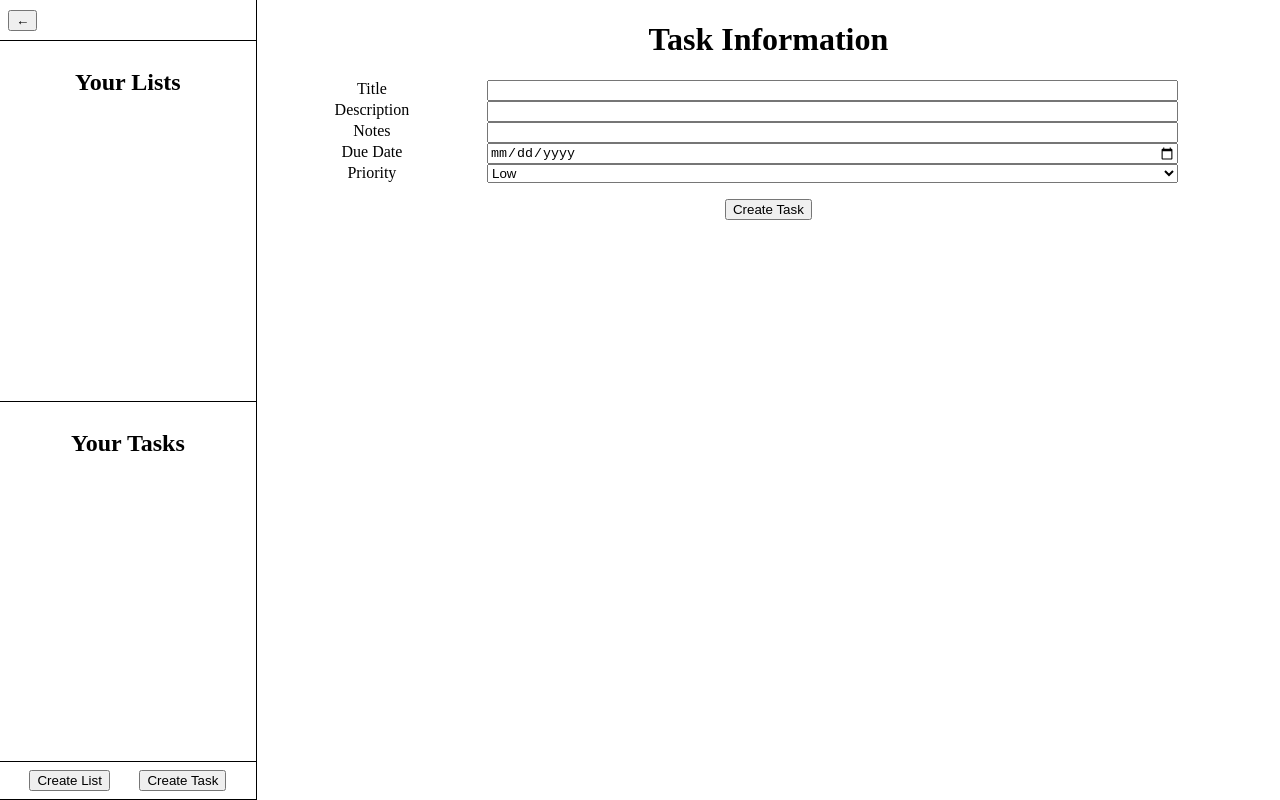
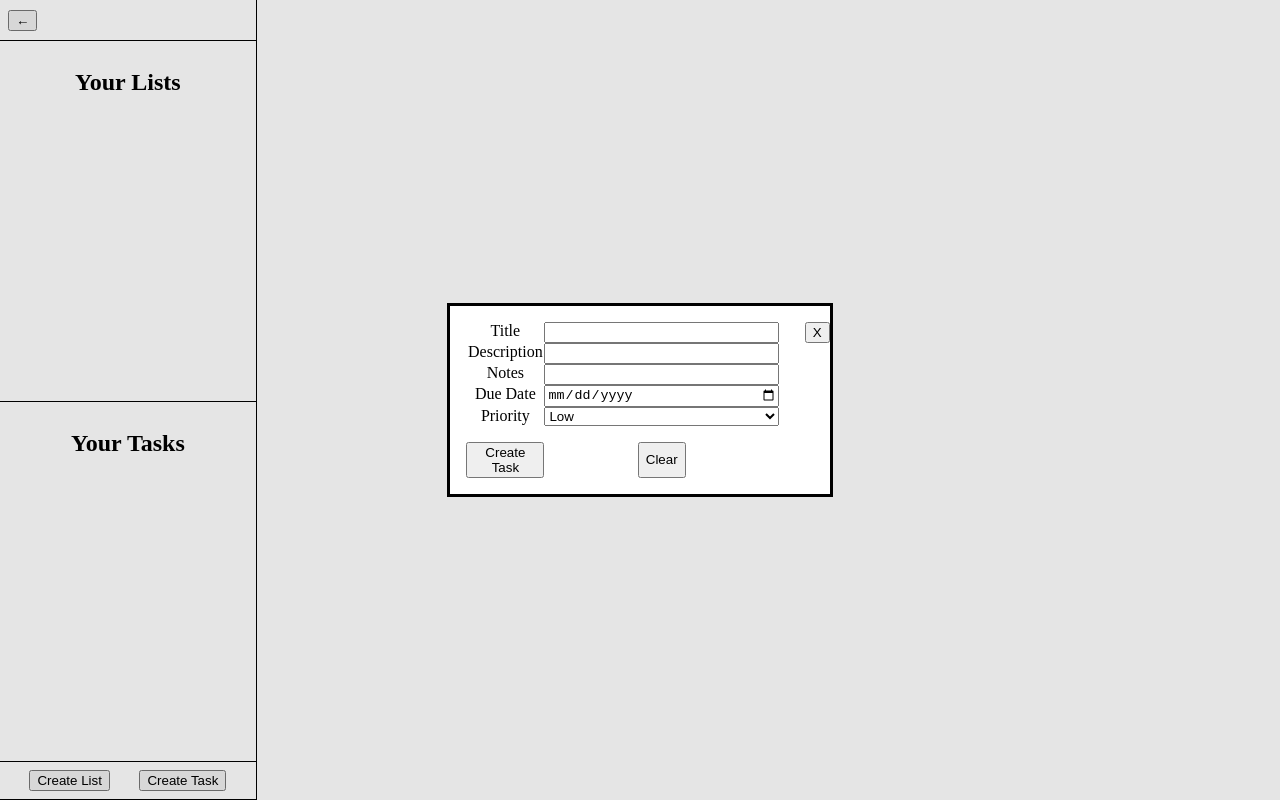
Before and after one commit to Nour-Al-Hazzouri/odin_todo-list, a website built with webpack: page src/index.html in a window 1280 px wide. Both pictures are taken after a click on the button "Create Task". Built offline with nearby package versions, Linux system fonts and the light colour scheme.

Commit message:
Complete Task Dialog & Various Changes
Completed initially the dialog to create new tasks (open, close, submit, clear)
Added more comments across many files to ensure readability
Renamed `TodoObjectsFactory.js` and `ListObjectsFactory.js` to correctly follow js class naming convention

```diff
--- a/src/DOM/elementsCreator.js
+++ b/src/DOM/elementsCreator.js
@@ -1,3 +1,4 @@
+// Create same element multiple times with a loop.
 function elementsCreate(element, number) {
   const createdElement = new Array();
   if (!element || !number) {
--- a/src/DOM/sidebarComponent/sidebarBehavior.js
+++ b/src/DOM/sidebarComponent/sidebarBehavior.js
@@ -7,7 +7,6 @@ import {
 
 import { body, aside, main } from "../../universalQueries.js";
 import elementsCreate from "../elementsCreator.js";
-import { taskForm } from "../taskCreatorComponent/createTaskPage.js";
 
 function collapseSidebar() {
   aside.classList.remove("aside-expanded");
@@ -37,8 +36,4 @@ function expandSidebar() {
   sidebarButtons[0].addEventListener("click", collapseSidebar);
 }
 
-function appendCreateTaskPage() {
-  taskForm();
-}
-
-export { collapseSidebar, expandSidebar, appendCreateTaskPage };
+export { collapseSidebar, expandSidebar };
--- a/src/DOM/sidebarComponent/sidebarElements.js
+++ b/src/DOM/sidebarComponent/sidebarElements.js
@@ -1,5 +1,6 @@
 import elementsCreate from "../elementsCreator.js";
 
+// Universal sidebar elements
 const sidebarSections = elementsCreate("section", 4);
 const sidebarDivs = elementsCreate("div", 2);
 const sidebarH2 = elementsCreate("h2", 3);
--- a/src/DOM/sidebarComponent/sidebarInterface.js
+++ b/src/DOM/sidebarComponent/sidebarInterface.js
@@ -8,6 +8,7 @@ import {
 } from "./sidebarSections.js";
 
 function appendSidebar() {
+  // collapseSidebar is called by expandSidebar
   expandSidebar();
   appendSectionOne();
   appendSectionTwo();
--- a/src/DOM/sidebarComponent/sidebarSections.js
+++ b/src/DOM/sidebarComponent/sidebarSections.js
@@ -6,6 +6,11 @@ import {
 } from "./sidebarElements.js";
 import { body, aside } from "../../universalQueries.js";
 import { appendCreateTaskPage } from "./sidebarBehavior.js";
+import {
+  appendTaskDialog,
+  manipulateTaskDialog,
+  manipulateTaskModal,
+} from "../taskCreatorComponent/createTaskDialog.js";
 
 function appendSectionOne() {
   aside.append(sidebarSections[0]);
@@ -31,13 +36,14 @@ function appendSectionThree() {
 
 function appendSectionFour() {
   aside.append(sidebarSections[3]);
-  sidebarSections[3].append(sidebarButtons[2]);
-  sidebarSections[3].append(sidebarButtons[3]);
+  sidebarSections[3].append(sidebarButtons[2], sidebarButtons[3]);
   sidebarButtons[2].textContent = "Create List";
   sidebarButtons[2].classList.add("create-list");
   sidebarButtons[3].textContent = "Create Task";
   sidebarButtons[3].classList.add("create-task");
-  sidebarButtons[3].addEventListener("click", appendCreateTaskPage);
+  sidebarButtons[3].id = "task-modal";
+  appendTaskDialog();
+  sidebarButtons[3].addEventListener("click", manipulateTaskDialog);
 }
 
 export {
--- /dev/null
+++ b/src/DOM/taskCreatorComponent/createTaskDialog.js
@@ -0,0 +1,23 @@
+import { main } from "../../universalQueries.js";
+import createTaskForm from "./createTaskForm.js";
+
+const taskDialog = document.createElement("dialog");
+const closeTaskDialog = document.createElement("button");
+
+function appendTaskDialog() {
+  const taskForm = createTaskForm();
+  const taskModal = document.querySelector("#task-modal");
+  closeTaskDialog.textContent = "X";
+  closeTaskDialog.id = "close-task";
+  taskDialog.append(closeTaskDialog, taskForm);
+  main.append(taskDialog);
+}
+
+function manipulateTaskDialog() {
+  taskDialog.showModal();
+  closeTaskDialog.addEventListener("click", () => {
+    taskDialog.close();
+  });
+}
+
+export { appendTaskDialog, manipulateTaskDialog };
--- a/src/DOM/taskCreatorComponent/createTaskElements.js
+++ b/src/DOM/taskCreatorComponent/createTaskElements.js
@@ -1,5 +1,6 @@
 import elementsCreate from "../elementsCreator.js";
 
+// Universal task creator components
 const mainInput = elementsCreate('input', 5);
 const mainLabel = elementsCreate('label', 5);
 const mainOptions = elementsCreate('option', 3);
--- a/src/DOM/taskCreatorComponent/createTaskForm.js
+++ b/src/DOM/taskCreatorComponent/createTaskForm.js
@@ -4,26 +4,31 @@ import {
   mainLabel,
   mainOptions,
 } from "./createTaskElements.js";
-import setLabelAttributes from "./setLabelAttribute.js";
+import { multiToggleAttribute, setLabelAttributes } from "./toggleAttribute.js";
 import { main } from "../../universalQueries.js";
+import { taskDialog } from "./createTaskDialog.js";
 
 const todoForm = document.createElement("form");
-const todoSubmit = document.createElement("button");
 const todoSelect = document.createElement("select");
+const submitForm = document.createElement("button");
+const clearForm = document.createElement("button");
 
-function appendCreateTaskForm() {
+function createTaskForm() {
+  todoForm.setAttribute("method", "dialog");
+
   // Main labels
   setLabelAttributes(mainLabel[0], "Title", "title");
   setLabelAttributes(mainLabel[1], "Description", "description");
   setLabelAttributes(mainLabel[2], "Notes", "notes");
   setLabelAttributes(mainLabel[3], "Due Date", "due-date");
   setLabelAttributes(mainLabel[4], "Priority", "priority");
+
   // 3 repeated input types
   for (let i = 0; i < 3; i++) {
     mainInput[i].setAttribute("type", "text");
-    todoForm.append(mainLabel[i]);
-    todoForm.append(mainInput[i]);
+    todoForm.append(mainLabel[i], mainInput[i]);
   }
+
   // Date input type
   mainInput[3].setAttribute("type", "date");
   todoForm.append(mainLabel[3], mainInput[3]);
@@ -47,14 +52,28 @@ function appendCreateTaskForm() {
   mainInput[1].setAttribute("id", "description");
   mainInput[2].setAttribute("id", "notes");
   mainInput[3].setAttribute("id", "due-date");
+  for (let i = 0; i < 4; i++) {
+    if (!(i === 1) && !(i === 2)) {
+      multiToggleAttribute(mainInput[i], "required");
+    }
+  }
 
-  // Submit button
-  todoSubmit.textContent = "Create Task";
-  todoSubmit.setAttribute("type", "submit");
-  todoSubmit.setAttribute("form", "task-form");
+  // Submit button and form actions
+  submitForm.textContent = "Create Task";
+  submitForm.setAttribute("type", "submit");
+  todoForm.addEventListener("submit", (e) => {
+    e.preventDefault();
+  });
 
+  // Clear Button
+  clearForm.textContent = "Clear";
+  clearForm.setAttribute("type", "reset");
+
+  // Set ids
   todoForm.id = "task-form";
-  main.append(todoForm, todoSubmit);
+
+  todoForm.append(submitForm, clearForm);
+  return todoForm;
 }
 
-export default appendCreateTaskForm;
+export default createTaskForm;
--- a/src/DOM/taskCreatorComponent/createTaskPage.js
+++ /dev/null
@@ -1,15 +0,0 @@
-import { main } from "../../universalQueries.js";
-import removeAllChildNodes from "../removeChildren.js";
-import { mainInput, mainLabel } from "./createTaskElements.js";
-import appendCreateTaskForm from "./createTaskForm.js";
-
-const mainH1 = document.createElement("h1");
-
-function taskForm() {
-  removeAllChildNodes(main);
-  mainH1.textContent = "Task Information";
-  main.append(mainH1);
-  appendCreateTaskForm();
-}
-
-export { taskForm };
--- a/src/DOM/taskCreatorComponent/setLabelAttribute.js
+++ /dev/null
@@ -1,4 +0,0 @@
-export default function setLabelAttributes(label, content, id) {
-    label.textContent = content;
-    label.setAttribute('for', id);
-}
--- /dev/null
+++ b/src/DOM/taskCreatorComponent/toggleAttribute.js
@@ -0,0 +1,10 @@
+function multiToggleAttribute(element, attribute) {
+  element.toggleAttribute(attribute);
+}
+
+function setLabelAttributes(label, content, id) {
+  label.textContent = content;
+  label.setAttribute("for", id);
+}
+
+export { multiToggleAttribute, setLabelAttributes };
--- a/src/checkers/checkInstanceCondition.js
+++ b/src/checkers/checkInstanceCondition.js
@@ -1,5 +1,6 @@
 import checkInstanceOf from "./checkInstanceOfObject.js";
 
+// Ensure passed objects are List and TODO objects
 function checkInstanceConditionOf(listObject, todoObject) {
   if (checkInstanceOf(listObject) !== "list") {
     throw Error("Not a list instance.");
--- a/src/checkers/checkObjectOccurrence.js
+++ b/src/checkers/checkObjectOccurrence.js
@@ -1,5 +1,6 @@
 import checkInstanceConditionOf from "./checkInstanceCondition.js";
 
+// Check if a TODO object is inside a List
 function checkObjectOccurrence(list, todoItem) {
   if (!checkInstanceConditionOf(list, todoItem)) {
     throw Error("Can't check object occurrence");
--- a/src/objectsComponents/objectsManipulation.js
+++ b/src/objectsComponents/objectsManipulation.js
@@ -3,6 +3,7 @@ import checkInstanceOf from "../checkers/checkInstanceOfObject.js";
 import checkObjectOccurrence from "../checkers/checkObjectOccurrence.js";
 import { saveObject } from "./centralObjectsStorage.js";
 
+// Add Tasks in Lists dynamically
 function appendTodoToList(list, todoObject) {
   if (!checkInstanceConditionOf(list, todoObject)) {
     throw Error("Can't append to list. Check list and object.");
@@ -15,6 +16,7 @@ function appendTodoToList(list, todoObject) {
   }
 }
 
+// remove Tasks from Lists dynamically
 function removeFromList(list, todoObject) {
   if (!checkInstanceConditionOf(list, todoObject)) {
     throw Error("Can't remove from list. Check list and object.");
--- a/src/objectsFactories/listObjectsFactory.js
+++ b/src/objectsFactories/ListObjectsFactory.js
@@ -1,4 +1,4 @@
-class listObjectsFactory {
+class ListObjectsFactory {
   #id;
   #name;
   #items = new Array();
@@ -35,4 +35,4 @@ class listObjectsFactory {
   }
 }
 
-export default listObjectsFactory;
+export default ListObjectsFactory;
--- a/src/objectsFactories/todoObjectsFactory.js
+++ b/src/objectsFactories/TodoObjectsFactory.js
@@ -1,5 +1,5 @@
 // Create TODO items per required fields.
-class todoObjectsFactory {
+class TodoObjectsFactory {
   #id;
   #title;
   #description;
@@ -51,4 +51,4 @@ class todoObjectsFactory {
   }
 }
 
-export default todoObjectsFactory;
+export default TodoObjectsFactory;
--- a/src/styles.css
+++ b/src/styles.css
@@ -48,7 +48,7 @@ body {
   flex-direction: column;
   width: 90%;
   height: fit-content;
-  padding: .3rem 0;
+  padding: 0.3rem 0;
   max-height: 240px;
   overflow-y: scroll;
 }
@@ -58,8 +58,8 @@ body {
   justify-content: space-between;
   align-items: center;
   height: fit-content;
-  padding: 0.2rem .5rem;
-  margin: .1rem 0;
+  padding: 0.2rem 0.5rem;
+  margin: 0.1rem 0;
   background-color: #dad3d3;
 }
 
@@ -68,7 +68,6 @@ body {
   flex-direction: row;
   justify-content: space-evenly;
   max-width: 100%;
-
 }
 
 .aside-collapsed {
@@ -105,8 +104,15 @@ main {
   display: grid;
   grid-template-columns: 1fr 3fr;
 }
-.main-collapsed button, .main-expanded button {
+.main-collapsed button,
+.main-expanded button {
   max-width: max-content;
   margin: 0 auto;
   margin-top: 1rem;
 }
+
+#close-task {
+  position: absolute;
+  right: 0;
+  top: 0;
+}
```
Also changed, not shown: src/checkers/checkInstanceOfObject.js (+4 -4 lines), src/objectsComponents/centralObjectsStorage.js (+8 -4 lines), src/objectsComponents/createObjects.js (+12 -6 lines).
